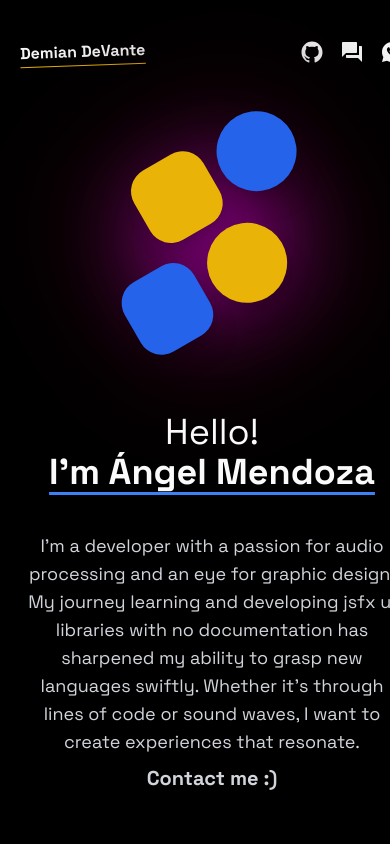
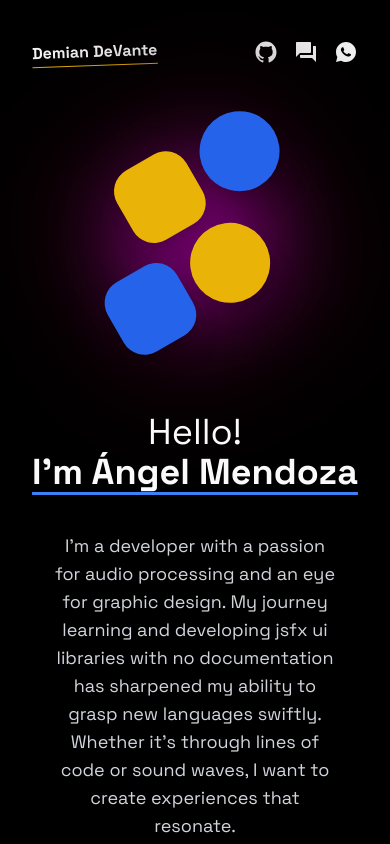
Before and after one commit to DemianDeVante/prtfl, a Next.js app: page / in a window 390 px wide. Shown: the top 844 px of the page. Built offline with nearby package versions, Linux system fonts and the light colour scheme.

Commit message:
mobile fixes

```diff
--- a/app/(home)/page.tsx
+++ b/app/(home)/page.tsx
@@ -4,7 +4,7 @@ import MainBanner from "../components/MainBanner";
 import Projects from "../components/Projects";
 
 export default function page() {
-    return <div className="bg-black px-5">
+    return <div className="bg-black px-4">
         <div className="flex min-h-screen">
             <div className="max-w-3xl mx-auto">
                 <Navbar/>
--- a/app/components/MainBanner.tsx
+++ b/app/components/MainBanner.tsx
@@ -15,8 +15,8 @@ export default function MainBanner(){
                             </span>
                     </h1>
                 </div>
-                <div className="text-center md:text-left
-                w-96 text-lg text-gray-300">
+                <div className="text-center mx-auto md:text-left
+                w-[25ch] md:w-96 text-lg text-gray-300">
                     <p>
                         {"I'm a developer with a passion for audio processing and an eye for graphic design. My journey learning and developing jsfx ui libraries with no documentation has sharpened my ability to grasp new languages swiftly. Whether it's through lines of code or sound waves, I want to create experiences that resonate."}
                     </p>
```
